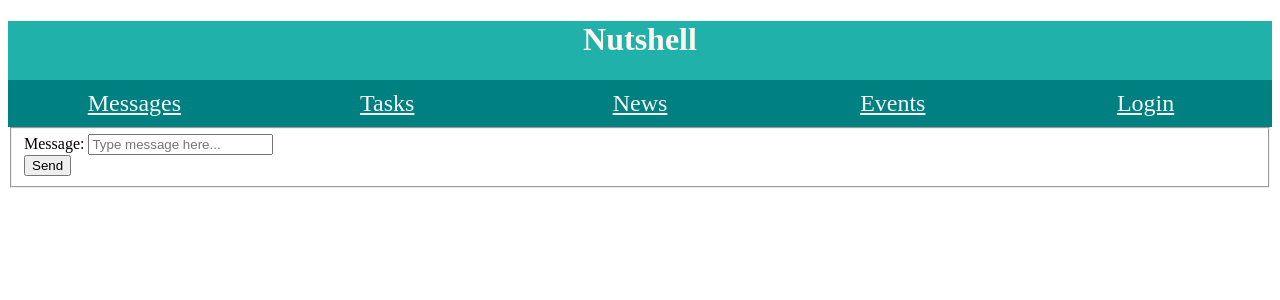
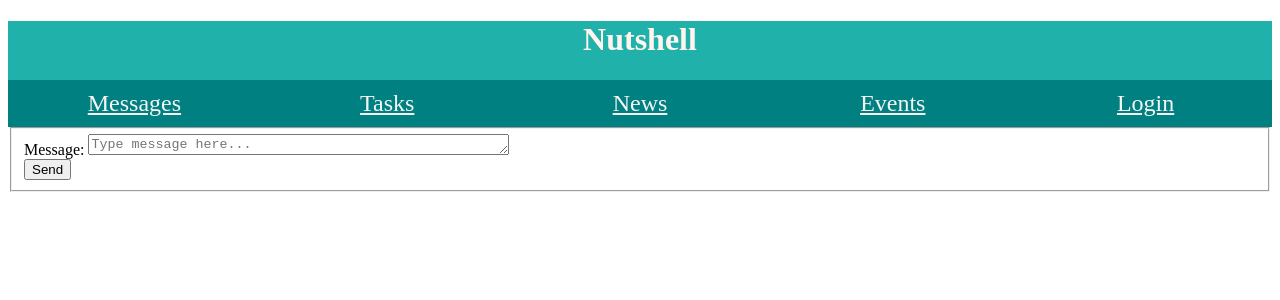
Before and after one commit to nss-day-cohort-38/react-nutshell-twirling-desperados, a React (Create React App) app in the folder react-nutshell-twirling-desperados/: page /addmessage in a window 1280 px wide. Shown: the top 300 px of the page. Built offline with nearby package versions, Linux system fonts and the light colour scheme.

Commit message:
switched out input for textarea in messages

```diff
--- a/react-nutshell-twirling-desperados/src/components/messages/AddMessageForm.js
+++ b/react-nutshell-twirling-desperados/src/components/messages/AddMessageForm.js
@@ -31,13 +31,14 @@ const AddMessageForm = props => {
         <fieldset>
           <div className="formgrid">
             <label htmlFor="message">Message: </label>
-            <input
-              type="text"
+            <textarea
               required
               onChange={handleFieldChange}
               id="message"
+              rows="1"
+              cols="50"
               placeholder="Type message here..."
-            />
+            ></textarea>
           </div>
           <div>
             <button
--- a/react-nutshell-twirling-desperados/src/components/messages/EditMessageForm.js
+++ b/react-nutshell-twirling-desperados/src/components/messages/EditMessageForm.js
@@ -39,15 +39,17 @@ const EditMessageForm = props => {
         <fieldset>
           <div className="formgrid">
             <label htmlFor="Message">Message: </label>
-            <input
-              type="text"
+            <textarea
               required
               className="form-control"
               onChange={handleFieldChange}
               id="message"
+              rows="1"
+              cols="50"
               value={message.message}
             />
           </div>
+          <p></p>
           <div>
             <button
               type="button"
```
